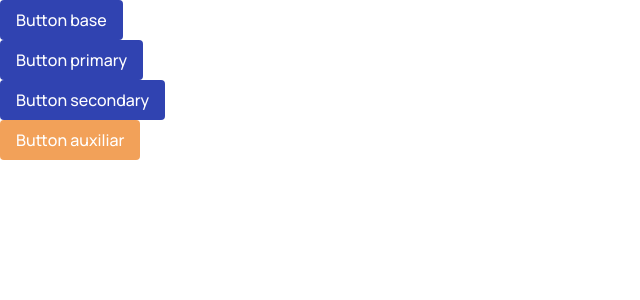
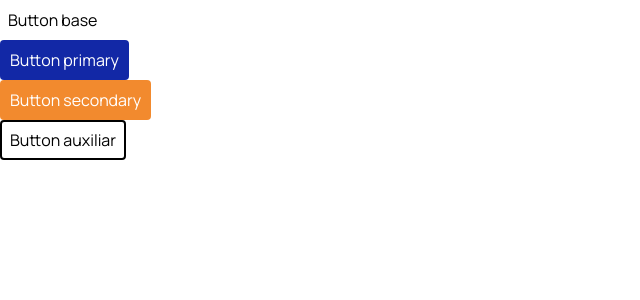
Before and after one commit to LaNoviaDePepe/Vesto, a React (Vite) app: page / in a window 1280 px wide. Shown: the top 300 px of the page, without its empty margins (0-640 px from the left). Built offline with nearby package versions, Linux system fonts and the light colour scheme.

Commit message:
✅NEW_button_styles
Estilos de botones: base, primary, secondary y auxiliar.

```diff
--- a/src/styles/base.css
+++ b/src/styles/base.css
@@ -1,5 +1,12 @@
 @layer base {
     button {
-    @apply h-10 min-w-22.5 flex items-center px-2 gap-1 bg-primary-600 text-white rounded font-body font-normal text-base transition-colors hover:bg-primary-700;
-  }
+        /* disposición, espaciados y forma */
+        @apply h-10 min-w-22.5 flex items-center px-2 gap-1 rounded;
+        /* tipografía y cursor */
+        @apply font-body font-normal text-base cursor-pointer;
+        /* transición hacia el hover */
+        @apply transition-all duration-300 ease-in-out;
+        @apply hover:font-medium hover:shadow-lg hover:-translate-y-0.5;
+        @apply active:scale-95 active:translate-y-0; /* Efecto de pulsación */
+    }
 }
--- a/src/styles/components.css
+++ b/src/styles/components.css
@@ -1,15 +1,19 @@
 /* src/styles/components.css */
 @layer components {
-  .btn {
-    /* Usamos px-4 py-2 que es la escala estándar */
-    @apply flex items-center justify-center rounded transition-colors px-4 py-2 font-medium;
+  .btn-primary, .btn-secondary {
+    @apply text-white border-2 border-transparent;
+    @apply hover:bg-white;
   }
-
   .btn-primary {
-    @apply bg-primary-600 text-white hover:bg-primary-700;
+    @apply bg-primary-700;
+    @apply hover:text-primary-700 hover:border-primary-700;
   }
-
+  .btn-secondary {
+    @apply bg-auxiliary-700;
+    @apply hover:text-auxiliary-700 hover:border-auxiliary-700;
+  }
   .btn-auxiliar {
-    @apply bg-auxiliary-500 text-white hover:bg-auxiliary-600;
+    @apply bg-white text-black border-2 border-black;
+    @apply hover:bg-black hover:text-white hover:border-transparent;
   }
 }
```
